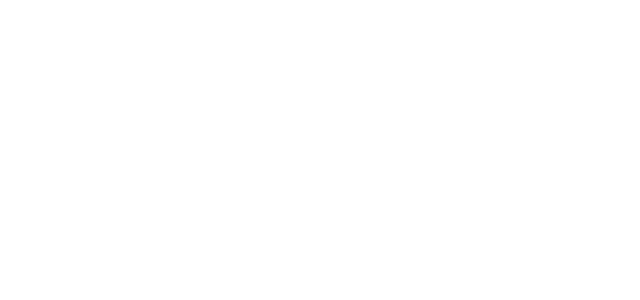
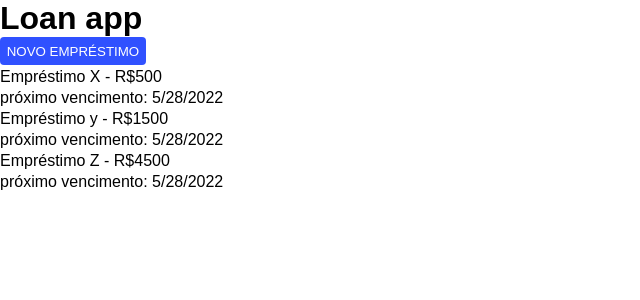
Before and after one commit to giovannifiori/loan-app, a React (Create React App) app: page / in a window 1280 px wide. Shown: the top 300 px of the page, without its empty margins (0-640 px from the left). Built offline with nearby package versions, Linux system fonts and the light colour scheme.

Commit message:
feat: add loan list page with fake data

```diff
--- a/src/App.tsx
+++ /dev/null
@@ -1,7 +0,0 @@
-import React from 'react'
-
-function App() {
-  return <div className="App"></div>
-}
-
-export default App
--- a/src/index.css
+++ b/src/index.css
@@ -1,13 +1,35 @@
-body {
-  margin: 0;
-  font-family: -apple-system, BlinkMacSystemFont, 'Segoe UI', 'Roboto', 'Oxygen',
-    'Ubuntu', 'Cantarell', 'Fira Sans', 'Droid Sans', 'Helvetica Neue',
-    sans-serif;
-  -webkit-font-smoothing: antialiased;
-  -moz-osx-font-smoothing: grayscale;
+:root {
+  --base-font-size: 16px;
 }
 
-code {
-  font-family: source-code-pro, Menlo, Monaco, Consolas, 'Courier New',
-    monospace;
+* {
+  margin: 0;
+  padding: 0;
+  outline: none;
+  box-sizing: border-box;
 }
+
+html,
+body,
+#root {
+  height: 100%;
+}
+
+body {
+  font-size: var(--base-font-size);
+  font-family: 'Montserrat', sans-serif;
+  -webkit-font-smoothing: antialiased !important;
+}
+
+#root {
+  width: minmax(100%, 900px);
+  margin: auto;
+}
+
+ul {
+  list-style: none;
+}
+
+p {
+  line-height: 1.5rem;
+}
--- a/src/index.tsx
+++ b/src/index.tsx
@@ -1,7 +1,7 @@
 import React from 'react'
 import ReactDOM from 'react-dom/client'
 import './index.css'
-import App from './App'
+import App from './presentation/App'
 import reportWebVitals from './reportWebVitals'
 
 const root = ReactDOM.createRoot(document.getElementById('root') as HTMLElement)
--- /dev/null
+++ b/src/presentation/App.tsx
@@ -0,0 +1,8 @@
+import React from 'react'
+import LoanListing from './pages/LoanListing'
+
+function App() {
+  return <LoanListing />
+}
+
+export default App
--- /dev/null
+++ b/src/presentation/Layout.tsx
@@ -0,0 +1,19 @@
+import React, { ReactNode } from 'react'
+
+type LayoutProps = {
+  title: string
+  children: ReactNode
+}
+
+function Layout({ title, children }: LayoutProps) {
+  return (
+    <>
+      <header>
+        <h1>{title}</h1>
+      </header>
+      <main>{children}</main>
+    </>
+  )
+}
+
+export default Layout
--- /dev/null
+++ b/src/presentation/components/Button/Button.module.css
@@ -0,0 +1,8 @@
+.container {
+  padding: 0.5em;
+  border: none;
+  background-color: #3051ff;
+  color: #fff;
+  text-transform: uppercase;
+  border-radius: 0.25rem;
+}
--- /dev/null
+++ b/src/presentation/components/Button/index.tsx
@@ -0,0 +1,18 @@
+import React, { MouseEventHandler } from 'react'
+
+import styles from './Button.module.css'
+
+type ButtonProps = {
+  children: string
+  onClick?: MouseEventHandler<HTMLButtonElement>
+}
+
+function Button({ children, onClick, ...rest }: ButtonProps) {
+  return (
+    <button className={styles.container} onClick={onClick} {...rest}>
+      {children}
+    </button>
+  )
+}
+
+export default Button
--- /dev/null
+++ b/src/presentation/components/LoanList/LoanListContainer/index.tsx
@@ -0,0 +1,19 @@
+import React from 'react'
+import ILoan from '../../../../domain/interface/ILoan'
+import LoanListItem from '../LoanListItem'
+
+type LoanListProps = {
+  loans: Array<ILoan>
+}
+
+function LoanList({ loans }: LoanListProps) {
+  return (
+    <>
+      {loans.map((loan) => (
+        <LoanListItem key={loan.id} loan={loan} />
+      ))}
+    </>
+  )
+}
+
+export default LoanList
--- /dev/null
+++ b/src/presentation/components/LoanList/LoanListItem/index.tsx
@@ -0,0 +1,19 @@
+import React from 'react'
+import ILoan from '../../../../domain/interface/ILoan'
+
+type LoanItemProps = {
+  loan: ILoan
+}
+
+function LoanListItem({ loan }: LoanItemProps) {
+  return (
+    <div>
+      <p>{`${loan.description} - R$${loan.value}`}</p>
+      <span>
+        próximo vencimento: {loan.nextDueDate()?.toLocaleDateString()}
+      </span>
+    </div>
+  )
+}
+
+export default LoanListItem
--- /dev/null
+++ b/src/presentation/components/LoanList/index.tsx
@@ -0,0 +1,2 @@
+export * from './LoanListContainer'
+export * from './LoanListItem'
--- /dev/null
+++ b/src/presentation/pages/LoanListing/index.tsx
@@ -0,0 +1,29 @@
+import React from 'react'
+import Installment from '../../../domain/model/Installment'
+import Loan from '../../../domain/model/Loan'
+import Button from '../../components/Button'
+import LoanList from '../../components/LoanList/LoanListContainer'
+import Layout from '../../Layout'
+
+const loans = [
+  new Loan(1, 'Empréstimo X', 500, new Date(), [
+    new Installment(50, new Date(), null),
+  ]),
+  new Loan(2, 'Empréstimo y', 1500, new Date(), [
+    new Installment(50, new Date(), null),
+  ]),
+  new Loan(3, 'Empréstimo Z', 4500, new Date(), [
+    new Installment(50, new Date(), null),
+  ]),
+]
+
+function LoanListing() {
+  return (
+    <Layout title="Loan app">
+      <Button>Novo empréstimo</Button>
+      <LoanList loans={loans} />
+    </Layout>
+  )
+}
+
+export default LoanListing
```
Also changed, not shown: 1 other file (tests, documents, lock files or other folders).
